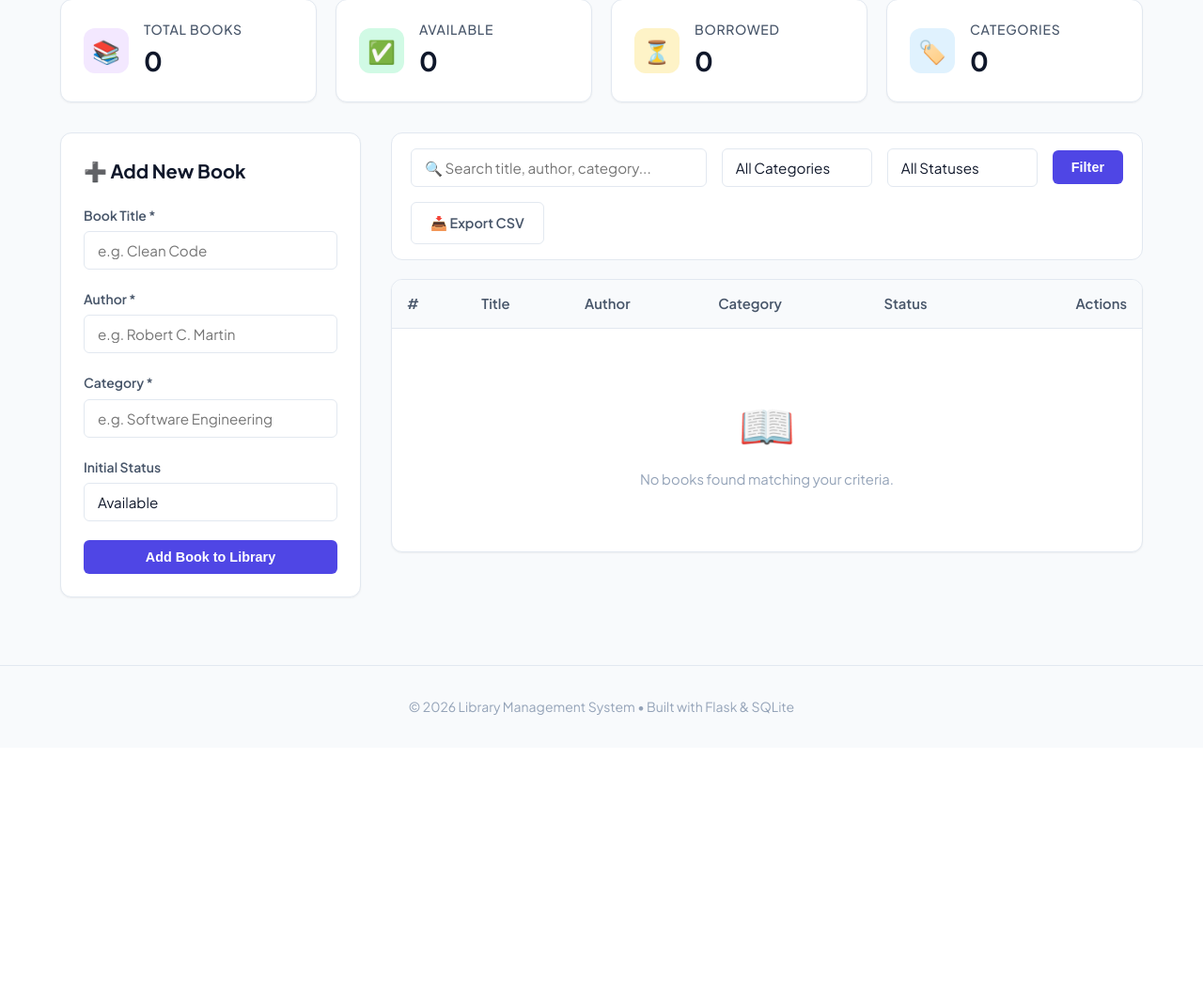
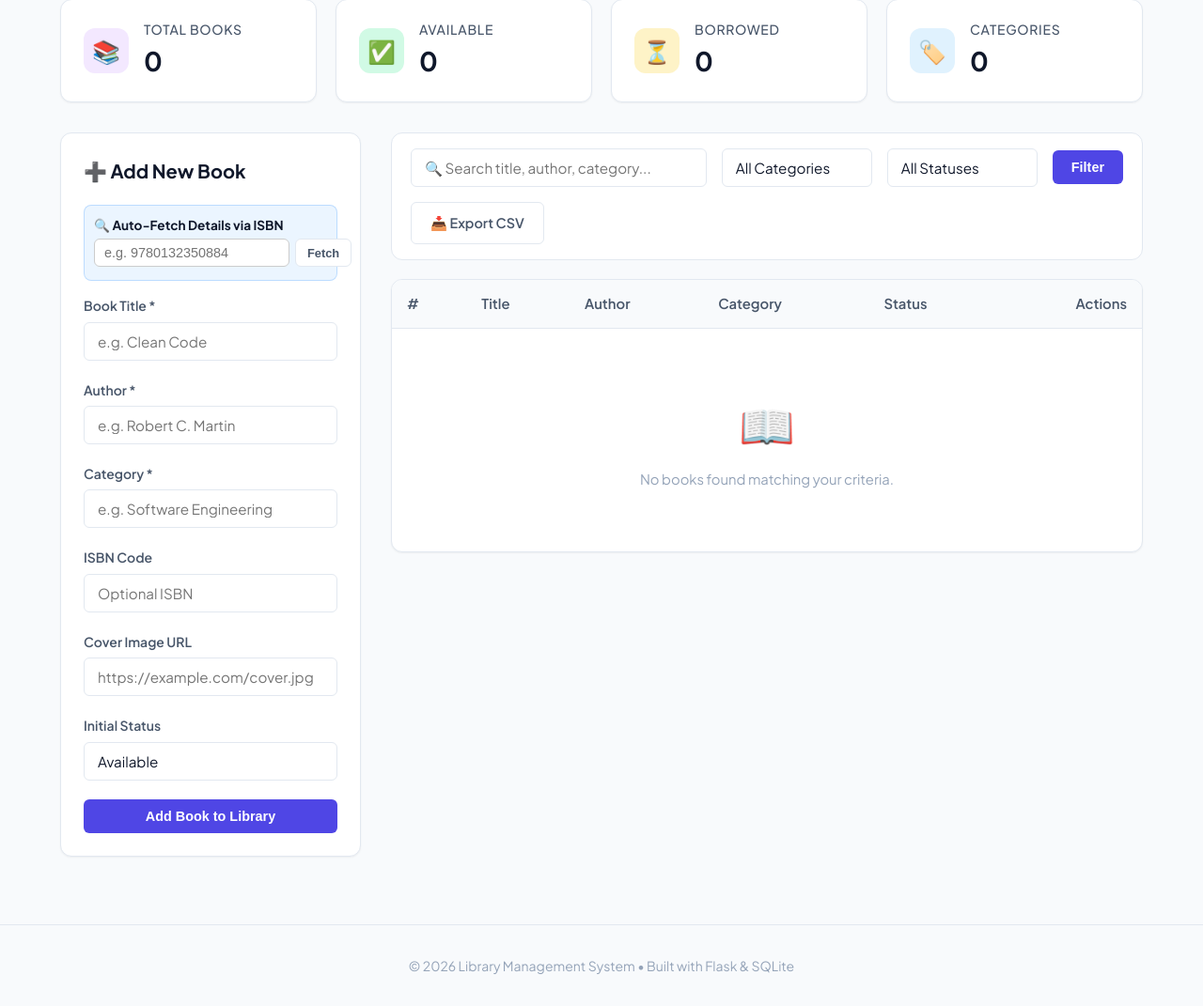
Before and after one commit to kbohra1422-gb/library-management, a Flask app: page / in a window 1280 px wide. Shown: the part 304-1375 px from the top of the page at 94% size. Before the commit the page ends 1065 px from the top, so only its background shows below. Run offline with Flask 3, Linux system fonts and the light colour scheme; data that the repository does not hold is empty.

```diff
--- a/app.py
+++ b/app.py
@@ -1,7 +1,9 @@
-from flask import Flask, render_template, request, redirect, url_for, flash, Response
+from flask import Flask, render_template, request, redirect, url_for, flash, Response, jsonify
 import sqlite3
 import csv
 import io
+import json
+import urllib.request
 from datetime import datetime, date, timedelta
 
 app = Flask(__name__)
@@ -140,21 +142,51 @@ def home():
     )
 
 
+@app.route("/api/isbn/<isbn>")
+def api_fetch_isbn(isbn):
+    clean_isbn = isbn.strip().replace("-", "").replace(" ", "")
+    try:
+        url = f"https://openlibrary.org/api/books?bibkeys=ISBN:{clean_isbn}&format=json&jscmd=data"
+        req = urllib.request.Request(url, headers={'User-Agent': 'Mozilla/5.0'})
+        with urllib.request.urlopen(req, timeout=5) as response:
+            data = json.loads(response.read().decode())
+            key = f"ISBN:{clean_isbn}"
+            if key in data:
+                info = data[key]
+                title = info.get("title", "")
+                authors = ", ".join([a.get("name", "") for a in info.get("authors", [])])
+                cover = info.get("cover", {}).get("medium", "") or info.get("cover", {}).get("large", "")
+                subjects = info.get("subjects", [])
+                category = subjects[0].get("name") if subjects else "General"
+                return jsonify({
+                    "success": True,
+                    "title": title,
+                    "author": authors,
+                    "category": category,
+                    "cover_url": cover
+                })
+    except Exception as e:
+        pass
+    return jsonify({"success": False, "message": "ISBN details not found"}), 404
+
+
 @app.route("/add", methods=["POST"])
 def add_book():
     title = request.form.get("title", "").strip()
     author = request.form.get("author", "").strip()
     category = request.form.get("category", "").strip()
     status = request.form.get("status", "Available").strip()
+    isbn = request.form.get("isbn", "").strip()
+    cover_url = request.form.get("cover_url", "").strip()
 
     if title and author and category:
         conn = get_db_connection()
         conn.execute(
             """
-            INSERT INTO books (title, author, category, status)
-            VALUES (?, ?, ?, ?)
+            INSERT INTO books (title, author, category, status, isbn, cover_url)
+            VALUES (?, ?, ?, ?, ?, ?)
             """,
-            (title, author, category, status)
+            (title, author, category, status, isbn if isbn else None, cover_url if cover_url else None)
         )
         conn.commit()
         conn.close()
@@ -180,15 +212,17 @@ def edit_book(id):
         author = request.form.get("author", "").strip()
         category = request.form.get("category", "").strip()
         status = request.form.get("status", "Available").strip()
+        isbn = request.form.get("isbn", "").strip()
+        cover_url = request.form.get("cover_url", "").strip()
 
         if title and author and category:
             conn.execute(
                 """
                 UPDATE books
-                SET title = ?, author = ?, category = ?, status = ?
+                SET title = ?, author = ?, category = ?, status = ?, isbn = ?, cover_url = ?
                 WHERE id = ?
                 """,
-                (title, author, category, status, id)
+                (title, author, category, status, isbn if isbn else None, cover_url if cover_url else None, id)
             )
             conn.commit()
             conn.close()
--- a/templates/index.html
+++ b/templates/index.html
@@ -91,6 +91,17 @@
             <!-- Left Column: Add New Book Form -->
             <div class="card">
                 <h3 class="card-title">➕ Add New Book</h3>
+
+                <!-- ISBN Quick Fetch Box -->
+                <div style="background: rgba(0,123,255,0.08); padding: 10px; border-radius: 8px; margin-bottom: 15px; border: 1px solid rgba(0,123,255,0.2);">
+                    <label for="isbn_fetch" style="font-size: 0.85em; font-weight: bold; margin-bottom: 4px; display: block;">🔍 Auto-Fetch Details via ISBN</label>
+                    <div style="display: flex; gap: 6px;">
+                        <input type="text" id="isbn_fetch" placeholder="e.g. 9780132350884" style="flex: 1; padding: 6px 10px; border-radius: 6px; border: 1px solid #ccc; font-size: 0.9em;">
+                        <button type="button" class="btn btn-secondary btn-sm" onclick="fetchIsbnDetails()" id="btn-fetch-isbn">Fetch</button>
+                    </div>
+                    <small id="isbn-msg" style="display: block; font-size: 0.78em; margin-top: 4px; color: var(--text-color); opacity: 0.8;"></small>
+                </div>
+
                 <form action="/add" method="POST">
 
                     <div class="form-group">
@@ -106,6 +117,16 @@
                     <div class="form-group">
                         <label for="category">Category *</label>
                         <input type="text" id="category" name="category" class="form-control" placeholder="e.g. Software Engineering" required>
+                    </div>
+
+                    <div class="form-group">
+                        <label for="isbn">ISBN Code</label>
+                        <input type="text" id="isbn" name="isbn" class="form-control" placeholder="Optional ISBN">
+                    </div>
+
+                    <div class="form-group">
+                        <label for="cover_url">Cover Image URL</label>
+                        <input type="url" id="cover_url" name="cover_url" class="form-control" placeholder="https://example.com/cover.jpg">
                     </div>
 
                     <div class="form-group">
@@ -242,6 +263,42 @@
         }
 
         document.addEventListener('DOMContentLoaded', updateThemeUI);
+
+        async function fetchIsbnDetails() {
+            const isbnInput = document.getElementById('isbn_fetch');
+            const isbnVal = isbnInput ? isbnInput.value.trim() : '';
+            const msgEl = document.getElementById('isbn-msg');
+            const btn = document.getElementById('btn-fetch-isbn');
+
+            if (!isbnVal) {
+                if (msgEl) msgEl.textContent = '❌ Please enter an ISBN number.';
+                return;
+            }
+
+            if (msgEl) msgEl.textContent = '⏳ Searching Open Library API...';
+            if (btn) btn.disabled = true;
+
+            try {
+                const res = await fetch('/api/isbn/' + encodeURIComponent(isbnVal));
+                const data = await res.json();
+
+                if (data.success) {
+                    if (document.getElementById('title')) document.getElementById('title').value = data.title || '';
+                    if (document.getElementById('author')) document.getElementById('author').value = data.author || '';
+                    if (document.getElementById('category')) document.getElementById('category').value = data.category || '';
+                    if (document.getElementById('isbn')) document.getElementById('isbn').value = isbnVal;
+                    if (document.getElementById('cover_url')) document.getElementById('cover_url').value = data.cover_url || '';
+
+                    if (msgEl) msgEl.textContent = '✅ Book details loaded!';
+                } else {
+                    if (msgEl) msgEl.textContent = '⚠️ ISBN not found. Please fill manually.';
+                }
+            } catch (err) {
+                if (msgEl) msgEl.textContent = '❌ Network error fetching ISBN details.';
+            } finally {
+                if (btn) btn.disabled = false;
+            }
+        }
     </script>
 </body>
 </html>
```
